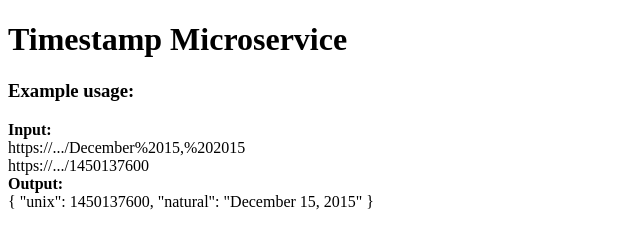
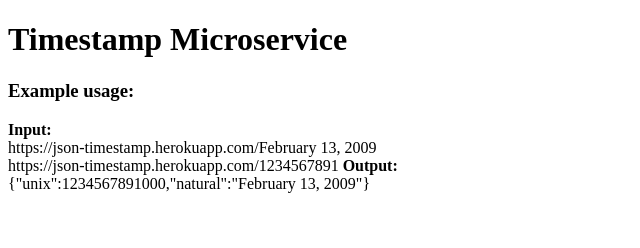
Before and after one commit to solms/timestamp-microservice, a website: page public/views/index.html in a window 1280 px wide. Shown: the whole page, without its empty margins (0-640 px from the left). Drawn offline with Linux system fonts and the light colour scheme.

Commit message:
Updated example

```diff
--- a/public/views/index.html
+++ b/public/views/index.html
@@ -10,10 +10,10 @@
 	<well>
 	</well>
 		<b>Input:</b><br>
-		https://.../December%2015,%202015<br>
-		https://.../1450137600<br>
+		https://json-timestamp.herokuapp.com/February 13, 2009<br>
+		https://json-timestamp.herokuapp.com/1234567891
 		<b>Output:</b><br>
-		{ "unix": 1450137600, "natural": "December 15, 2015" }
+		{"unix":1234567891000,"natural":"February 13, 2009"}
 	</well>
 </body>
 </html>
```
